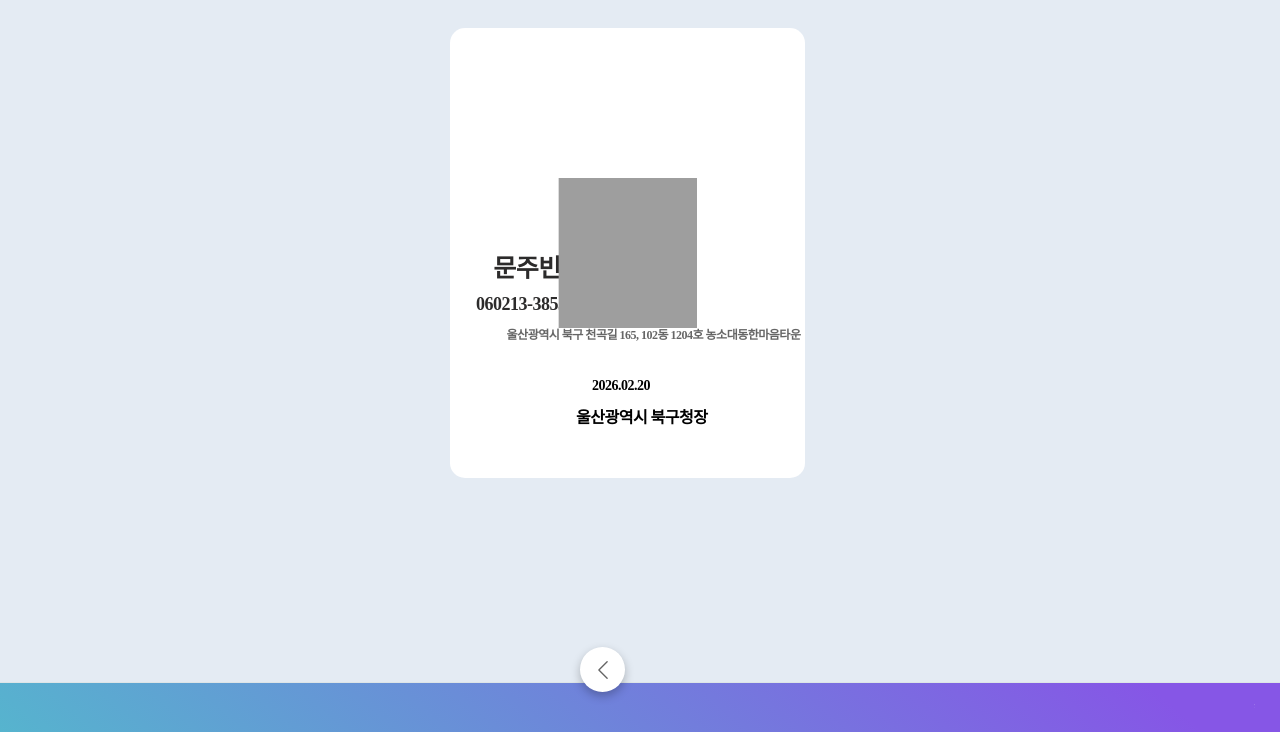
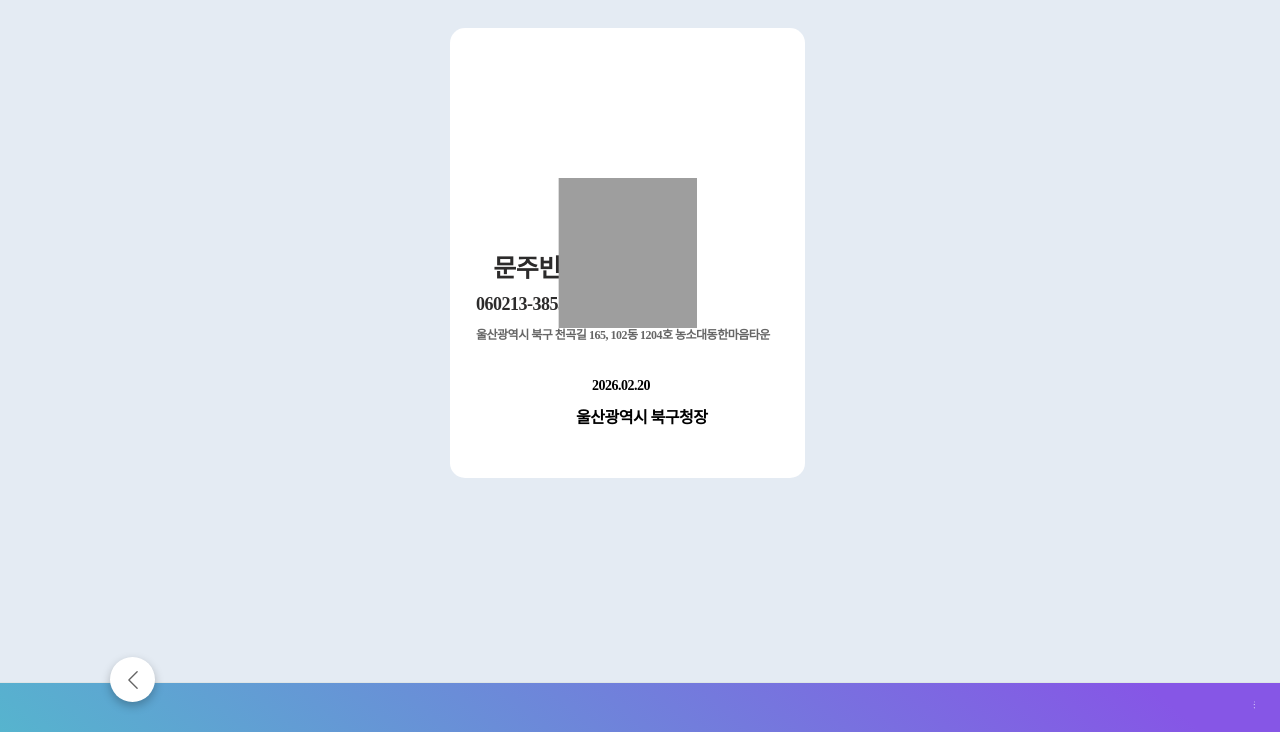
Before and after one commit to x2avis/newmobile, a plain HTML site: page index.html in a window 1280 px wide. Both pictures are taken after a click on the element "상세정보 표시". Shown: the part 68-800 px from the top of the page. Drawn offline with nearby package versions, Linux system fonts and the light colour scheme; grey boxes are pictures that could not be loaded; a web font is replaced by a local one.

Commit message:
Update final_fix_styles.css

```diff
--- a/final_fix_styles.css
+++ b/final_fix_styles.css
@@ -1,35 +1,41 @@
-/* === 수정 v3 (정확 위치 보정) === */
+/* === 최종 안정 버전 === */
 
-/* 1. 구청장 텍스트 완전 중앙 */
-.modal h3:last-of-type {
-    text-align: center;
-    position: relative;
-    left: 50%;
-    transform: translateX(-50%);
-    width: max-content;
-    margin-top: 10px;
+/* 1. 기본 정렬 복구 (캡챠 깨짐 방지) */
+.modal * {
+    text-align: left;
 }
 
-/* 2. 뒤로가기 버튼 - 카드 왼쪽 아래에 걸치기 */
-.back {
-    width: 45px;
-    height: 45px;
-    border-radius: 50%;
-
-    position: fixed;
-    left: calc(50% - 160px);
-    bottom: 40px;
-
-    display: flex;
-    align-items: center;
-    justify-content: center;
-
-    background-color: #fff;
-    box-shadow: 0 4px 10px rgba(0,0,0,0.25);
-    z-index: 9999;
+/* 2. 마지막 줄 (구청장)만 중앙 */
+.modal p:last-child,
+.modal h3:last-child {
+    display: block !important;
+    width: 100% !important;
+    text-align: center !important;
+    margin: 10px auto !important;
 }
 
-/* 아이콘 */
+/* 3. 뒤로가기 버튼 (왼쪽 아래 + 확실 적용) */
+.back {
+    position: fixed !important;
+
+    left: 10px !important;
+    bottom: 30px !important;
+
+    width: 45px !important;
+    height: 45px !important;
+    border-radius: 50% !important;
+
+    display: flex !important;
+    align-items: center !important;
+    justify-content: center !important;
+
+    background-color: #fff !important;
+    box-shadow: 0 4px 10px rgba(0,0,0,0.25) !important;
+
+    z-index: 9999 !important;
+}
+
+/* 아이콘 크기 */
 .back svg {
     width: 22px;
     height: 22px;
```
